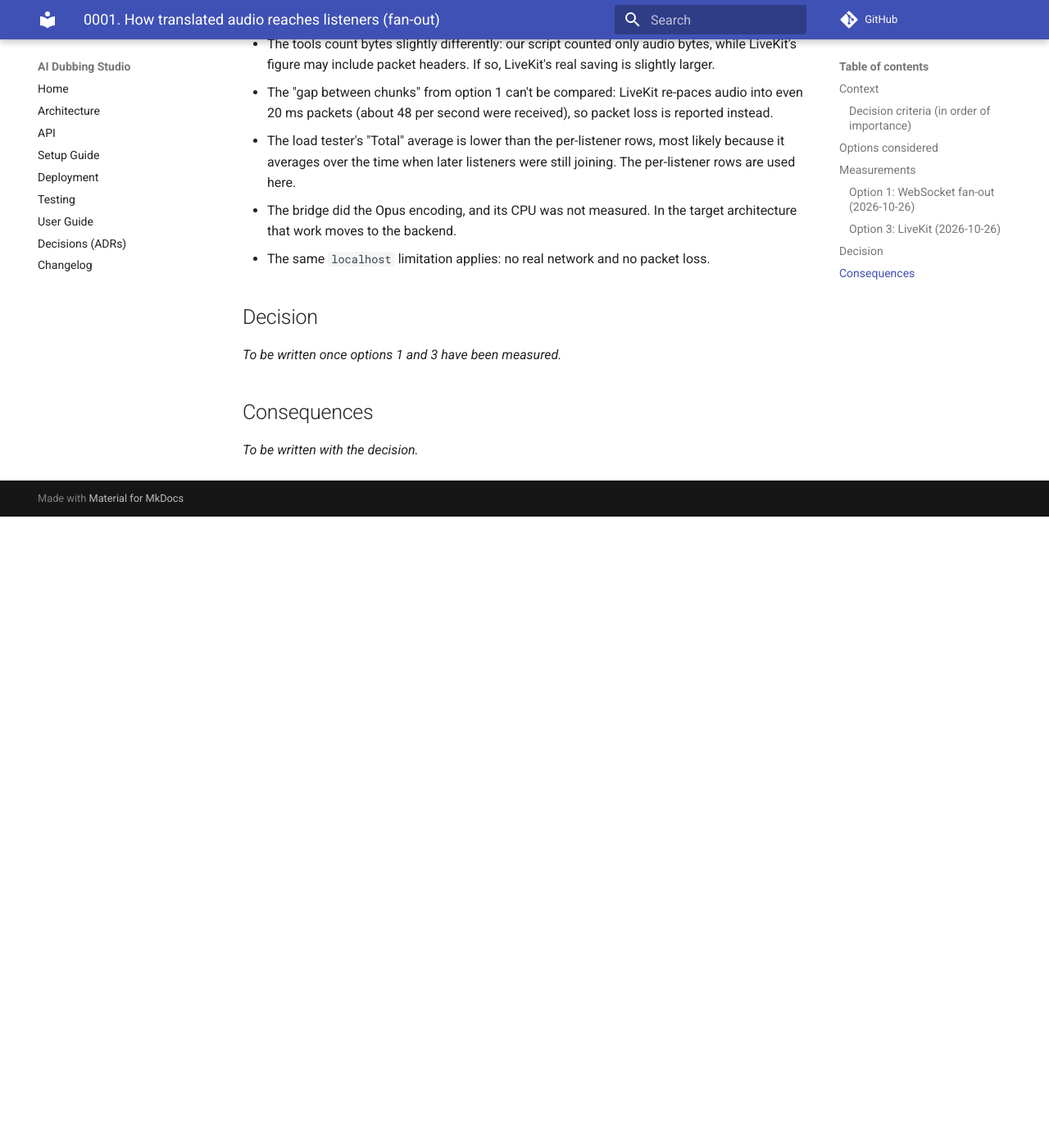
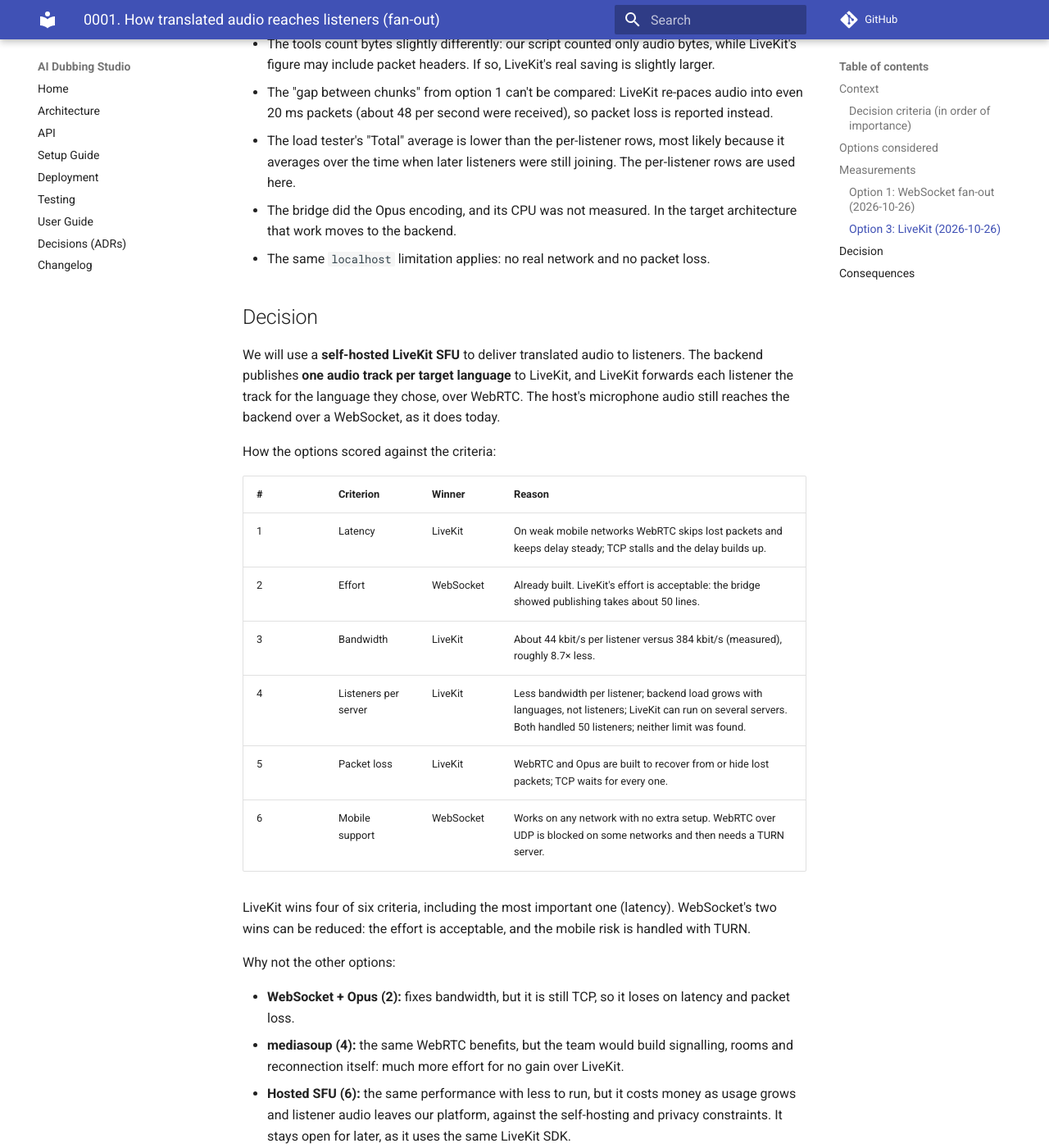
Before and after one commit to WH1TE-SHAD0W/ai-dubbing-studio, an MkDocs documentation site: the page built from docs/adr/0001-audio-fan-out.md, in a window 1280 px wide and 1400 px high, scrolled down 3666 px. Shown: the whole window at 82% size. Built offline with MkDocs 1.6.1 and Material for MkDocs 9.7.7, drawn with Linux system fonts in a browser that asks for light colours; comment, search, counter and statistics services are not loaded; before the commit the page ends 4296 px from its top, so only the background shows below that; some of the changed text lies outside the part shown.

Commit message:
docs: write ADR-0001 decision and consequences
Recommend a self-hosted LiveKit SFU for delivering translated audio to
listeners. It wins four of six criteria, including latency, from the
measurements and the documentation. Record why the other options were
ruled out, the trade-offs, and the follow-up work. The status stays
Proposed until the team reviews it.

Co-Authored-By: Claude Opus 5.5 <noreply@anthropic.com>

```diff
--- a/docs/adr/0001-audio-fan-out.md
+++ b/docs/adr/0001-audio-fan-out.md
@@ -146,8 +146,62 @@ With 50 listeners the LiveKit container used **3.8% CPU and 129 MiB of memory**
 
 ## Decision
 
-*To be written once options 1 and 3 have been measured.*
+We will use a **self-hosted LiveKit SFU** to deliver translated audio to listeners.
+The backend publishes **one audio track per target language** to LiveKit, and LiveKit forwards
+each listener the track for the language they chose, over WebRTC. The host's microphone audio
+still reaches the backend over a WebSocket, as it does today.
+
+How the options scored against the criteria:
+
+| # | Criterion | Winner | Reason |
+|---|---|---|---|
+| 1 | Latency | LiveKit | On weak mobile networks WebRTC skips lost packets and keeps delay steady; TCP stalls and the delay builds up. |
+| 2 | Effort | WebSocket | Already built. LiveKit's effort is acceptable: the bridge showed publishing takes about 50 lines. |
+| 3 | Bandwidth | LiveKit | About 44 kbit/s per listener versus 384 kbit/s (measured), roughly 8.7× less. |
+| 4 | Listeners per server | LiveKit | Less bandwidth per listener; backend load grows with languages, not listeners; LiveKit can run on several servers. Both handled 50 listeners; neither limit was found. |
+| 5 | Packet loss | LiveKit | WebRTC and Opus are built to recover from or hide lost packets; TCP waits for every one. |
+| 6 | Mobile support | WebSocket | Works on any network with no extra setup. WebRTC over UDP is blocked on some networks and then needs a TURN server. |
+
+LiveKit wins four of six criteria, including the most important one (latency). WebSocket's two
+wins can be reduced: the effort is acceptable, and the mobile risk is handled with TURN.
+
+Why not the other options:
+
+- **WebSocket + Opus (2):** fixes bandwidth, but it is still TCP, so it loses on latency and packet loss.
+- **mediasoup (4):** the same WebRTC benefits, but the team would build signalling, rooms and
+  reconnection itself: much more effort for no gain over LiveKit.
+- **Hosted SFU (6):** the same performance with less to run, but it costs money as usage grows and
+  listener audio leaves our platform, against the self-hosting and privacy constraints. It stays
+  open for later, as it uses the same LiveKit SDK.
+
+The open questions noted for options 2 and 6 (Opus decoding on iOS Safari, hosted pricing) were
+not checked further, because those options are ruled out for other reasons.
 
 ## Consequences
 
-*To be written with the decision.*
+**Good:**
+
+- About 8.7× less bandwidth per listener, which matters for server cost and for listeners on mobile data.
+- Delay stays steady on lossy mobile networks.
+- The backend's load grows with the number of languages, not listeners; LiveKit does the copying.
+- LiveKit's browser SDK handles playback and the jitter buffer, so some custom listener code can be removed.
+
+**Bad / trade-offs:**
+
+- One more service to run (the LiveKit container), with extra ports: TCP 7881 and UDP 7882.
+- Strict networks need a TURN server, which needs a domain name and a TLS certificate.
+- LiveKit's Node package has no Alpine (musl) build, so the backend image must move from
+  `node:22-alpine` to a glibc image such as `node:22-slim`.
+- Opus encoding moves into the backend; its CPU cost was not measured.
+- The team has a new SDK to learn, and LiveKit used more memory than the backend at 50 listeners
+  (129 MiB versus 33 MiB).
+
+**Follow-up work:**
+
+- Add LiveKit to `docker-compose.yml`, never with the `--dev` keys outside local development.
+- Backend: publish one track per language, and add an endpoint that issues listener tokens.
+- Listener app: switch playback to LiveKit's browser SDK; decide whether captions use LiveKit's
+  data channel or stay on the WebSocket.
+- Test on real phones (iOS Safari, Android Chrome), including a weak network.
+- Measure the backend's CPU with Opus encoding.
+- Set up TURN before running on a public server.
```
